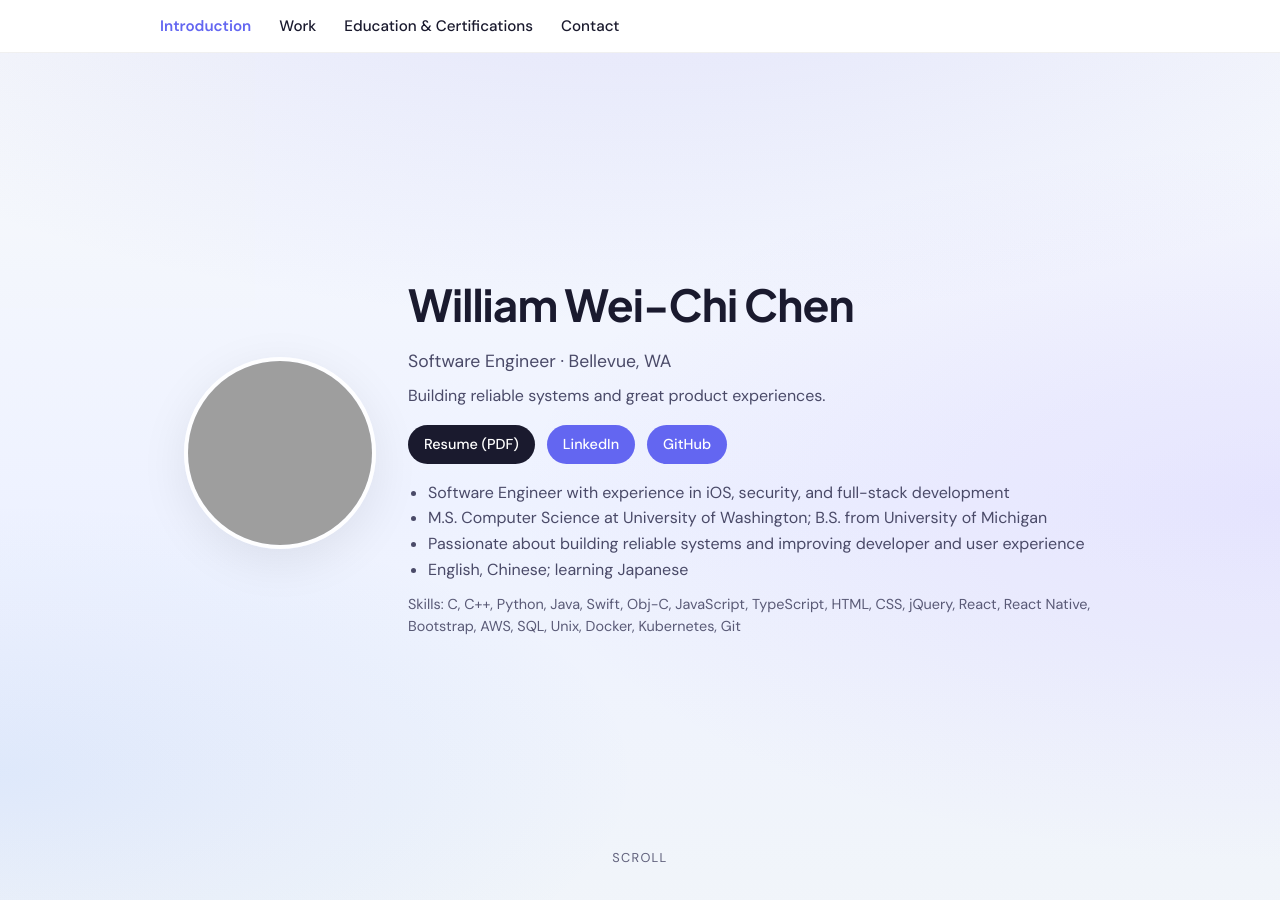
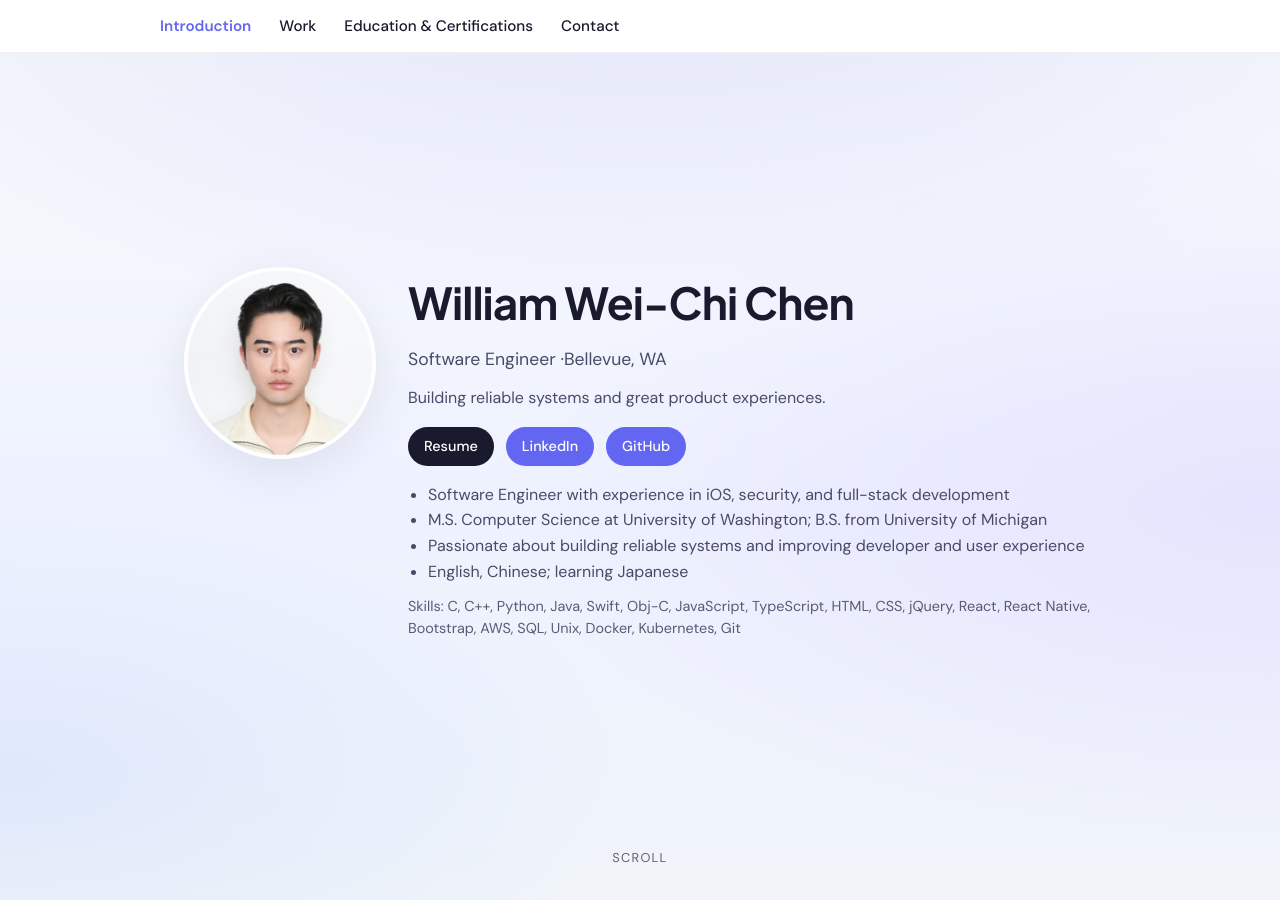
Before and after one commit to wxllchxn/wxllchxn.github.io, a Jekyll site: the page built from index.md, in a window 1280 px wide and 900 px high. Built offline with Jekyll 4.4.1, drawn with Linux system fonts in a browser that asks for light colours; grey boxes are pictures that could not be loaded.

Commit message:
mobile overhaul

```diff
--- a/_layouts/default.html
+++ b/_layouts/default.html
@@ -5,6 +5,7 @@
 </head>
 <body class="site-body layout-default">
   {{ content }}
+  <div id="contact-form-toast" class="contact-toast" role="status" aria-live="polite" aria-atomic="true" hidden></div>
   <footer class="site-footer">
     <div class="footer-inner">
       &copy; {{ site.time | date: '%Y' }} {{ site.author }}
--- a/_sass/site.scss
+++ b/_sass/site.scss
@@ -119,9 +119,9 @@ body.site-body {
 
   .intro-content {
     display: flex;
+    flex-direction: row;
+    align-items: flex-start;
     gap: clamp(1rem, 3vw, 2rem);
-    align-items: center;
-    flex-wrap: nowrap;
     align-self: center;
     width: 100%;
     min-width: 0;
@@ -138,13 +138,15 @@ body.site-body {
     animation: hero-fade-in 0.8s ease-out both;
   }
 
-  .intro-text {
+  .intro-stack {
     flex: 1 1 0;
     min-width: 0;
+    display: flex;
+    flex-direction: column;
     animation: hero-fade-in 0.8s ease-out 0.15s both;
   }
 
-  .intro-text h1 {
+  .intro-name {
     margin: 0 0 0.5rem 0;
     font-family: $font-display;
     font-size: clamp(2rem, 5vw, 2.75rem);
@@ -153,10 +155,27 @@ body.site-body {
     color: $color-text;
   }
 
-  .intro-subtitle {
-    margin: 0 0 0.5rem 0;
+  .intro-meta {
+    display: flex;
+    flex-wrap: wrap;
+    align-items: baseline;
+    gap: 0;
+    margin: 0 0 0.75rem 0;
+  }
+
+  .intro-role,
+  .intro-location {
+    margin: 0;
     font-size: 1.1rem;
     color: $color-text-muted;
+  }
+
+  .intro-role::after {
+    content: " · ";
+  }
+
+  .intro-below {
+    min-width: 0;
   }
 
   .intro-tagline {
@@ -169,8 +188,9 @@ body.site-body {
   .intro-links {
     margin-bottom: 1rem;
     display: flex;
-    gap: 0.75rem;
+    gap: 0.5rem 0.75rem;
     flex-wrap: wrap;
+    align-items: center;
   }
 
   .intro-links a {
@@ -203,6 +223,7 @@ body.site-body {
     padding-left: 1.25rem;
     line-height: 1.6;
     color: $color-text-muted;
+    text-align: left;
   }
 
   .intro-skills-label {
@@ -211,6 +232,7 @@ body.site-body {
     line-height: 1.5;
     color: $color-text-muted;
     opacity: 0.9;
+    text-align: left;
   }
 
   .scroll-hint {
@@ -355,6 +377,19 @@ body.site-body {
 
 #work .work-tabs {
   margin-top: 0.5rem;
+  min-width: 0;
+  max-width: 100%;
+}
+
+#work .work-tabs-card {
+  display: flex;
+  flex-direction: column;
+  gap: 0;
+  min-width: 0;
+  max-width: 100%;
+}
+
+#work .work-tab-panels {
   min-width: 0;
   max-width: 100%;
 }
@@ -796,43 +831,162 @@ body.site-body {
   box-shadow: 0 8px 24px rgba(0, 0, 0, 0.15);
 }
 
-.contact-form-result {
-  margin-top: 0.75rem;
-  padding: 0.75rem 1rem;
-  border-radius: $radius-sm;
-  font-size: 0.95rem;
-  font-weight: 500;
-  text-align: center;
-  outline: none;
-}
-
-.contact-form-result:empty {
-  display: none;
-}
-
-.contact-form-result--success {
-  background: rgba(255, 255, 255, 0.95);
-  color: #15803d;
-}
-
-.contact-form-result--error {
-  background: rgba(254, 226, 226, 0.95);
-  color: #b91c1c;
-}
-
-@media (prefers-reduced-motion: reduce) {
-  .contact-form-submit:hover {
-    transform: none;
-  }
-}
-
 @media (max-width: 720px) {
   .page-section {
     overflow-x: clip;
   }
 
+  #introduction.page-section .intro-content {
+    display: grid;
+    grid-template-columns: auto 1fr;
+    column-gap: 0.65rem;
+    row-gap: 0.15rem;
+    align-items: start;
+  }
+
+  #introduction.page-section .profile-photo {
+    grid-column: 1;
+    grid-row: 1 / span 3;
+    width: 92px;
+    height: 92px;
+    align-self: start;
+  }
+
+  #introduction.page-section .intro-stack {
+    display: contents;
+  }
+
+  #introduction.page-section .intro-name {
+    grid-column: 2;
+    grid-row: 1;
+    margin: 0;
+    font-size: clamp(1.2rem, 5.5vw, 1.45rem);
+    line-height: 1.15;
+  }
+
+  #introduction.page-section .intro-meta {
+    display: contents;
+  }
+
+  #introduction.page-section .intro-role {
+    grid-column: 2;
+    grid-row: 2;
+    margin: 0;
+    font-size: 0.92rem;
+  }
+
+  #introduction.page-section .intro-location {
+    grid-column: 2;
+    grid-row: 3;
+    margin: 0;
+    font-size: 0.92rem;
+  }
+
+  #introduction.page-section .intro-role::after {
+    content: none;
+  }
+
+  #introduction.page-section .intro-below {
+    grid-column: 1 / -1;
+    grid-row: 4;
+    margin-top: 0.65rem;
+    text-align: left;
+  }
+
+  #introduction.page-section .intro-tagline {
+    max-width: none;
+  }
+
+  #introduction.page-section .intro-links a {
+    background: transparent;
+    color: $color-accent;
+    padding: 0.2rem 0;
+    border-radius: 0;
+    text-decoration: underline;
+    font-size: 0.88rem;
+    font-weight: 600;
+  }
+
+  #introduction.page-section .intro-links a:hover {
+    color: $color-accent-hover;
+    transform: none;
+  }
+
+  #introduction.page-section .intro-links a:not(:last-child)::after {
+    content: " | ";
+    margin: 0;
+    color: $color-text-muted;
+    font-weight: 500;
+    text-decoration: none;
+    display: inline;
+  }
+
+  #introduction.page-section .intro-links a:first-of-type {
+    background: transparent;
+  }
+
+  #work .section-inner {
+    display: flex;
+    flex-direction: column;
+    min-height: 0;
+  }
+
+  #work .work-tabs {
+    flex: 1;
+    min-height: 0;
+    display: flex;
+    flex-direction: column;
+  }
+
+  #work .work-tabs-card {
+    flex: 1;
+    min-height: 0;
+    flex-direction: row;
+    align-items: stretch;
+    gap: 0.65rem;
+    background: $color-card-bg;
+    backdrop-filter: blur(8px);
+    border-radius: $radius;
+    padding: 0.65rem 0.75rem;
+    box-shadow: $shadow;
+  }
+
+  #work .tab-buttons {
+    flex-direction: column;
+    flex-wrap: nowrap;
+    margin-bottom: 0;
+    gap: 0.35rem;
+    width: auto;
+    flex-shrink: 0;
+    align-self: flex-start;
+  }
+
+  #work .tab-buttons button {
+    width: 2.75rem;
+    min-width: 2.75rem;
+    max-width: none;
+    padding: 0.45rem;
+    justify-content: center;
+  }
+
+  #work .work-tab-copy {
+    display: none;
+  }
+
+  #work .work-tab-panels {
+    flex: 1;
+    min-width: 0;
+    display: flex;
+    flex-direction: column;
+  }
+
   #work .tab-panel {
     overflow-x: hidden;
+    flex: 1;
+    min-height: 0;
+    overflow-y: auto;
+    -webkit-overflow-scrolling: touch;
+    margin-bottom: 0;
   }
 
   .tab-panel-header,
@@ -842,52 +996,122 @@ body.site-body {
   }
 
   .split-section-grid {
-    gap: 0.75rem;
+    grid-template-columns: minmax(0, 1fr) minmax(0, 1fr);
+    gap: 0.4rem;
+  }
+
+  .split-section-column h2 {
+    font-size: 1.12rem;
+    padding-bottom: 0.45rem;
+    margin-bottom: 0.25rem;
+  }
+
+  .split-section-column .section-tagline {
+    font-size: 0.78rem;
+    line-height: 1.35;
+    margin: -0.2rem 0 0.4rem 0;
+    max-width: none;
+  }
+
+  .split-section-column {
+    gap: 0.45rem;
   }
 
   .education-item {
-    grid-template-columns: 60px 1fr;
+    grid-template-columns: 38px 1fr;
+    min-height: 0;
+    border-radius: 10px;
+  }
+
+  .rail-card-body {
+    padding: 0.45rem 0.5rem;
+  }
+
+  .rail-card-body p {
+    font-size: 0.76rem;
+    line-height: 1.35;
+    margin: 0.15rem 0;
+  }
+
+  .edu-meta {
+    font-size: 0.68rem;
+    line-height: 1.3;
   }
 
   .rail-icon {
-    font-size: 1.2rem;
+    font-size: 0.78rem;
+  }
+
+  .rail-icon-aws,
+  .rail-icon-java {
+    font-size: 0.65rem;
   }
 
   .work-role-dates {
     white-space: normal;
   }
+
+  #education-certifications .section-inner {
+    align-items: flex-start;
+    padding-top: calc(#{$nav-height} + 0.65rem);
+  }
 }
 
 @media (max-width: 480px) {
-  #introduction.page-section .intro-content {
-    flex-wrap: wrap;
-    justify-content: center;
-    text-align: center;
-  }
-
-  #introduction.page-section .intro-text {
-    flex: 1 1 100%;
-  }
-
-  #education-certifications .section-inner {
-    display: block;
+  #work .tab-buttons button {
+    width: 2.5rem;
+    min-width: 2.5rem;
   }
 
   .split-section-grid {
-    grid-template-columns: 1fr;
+    gap: 0.3rem;
   }
 
   .education-item {
-    min-height: 0;
-    grid-template-columns: 56px 1fr;
+    grid-template-columns: 34px 1fr;
   }
 
-  .rail-icon {
-    font-size: 1.15rem;
+  .rail-card-body p {
+    font-size: 0.72rem;
+  }
+}
+
+// --- Contact toast (fixed, global) ---
+.contact-toast {
+  position: fixed;
+  bottom: 1rem;
+  left: 1rem;
+  z-index: 10050;
+  max-width: min(calc(100vw - 2rem), 22rem);
+  padding: 0.85rem 1.1rem;
+  border-radius: $radius;
+  font-size: 0.95rem;
+  font-weight: 600;
+  line-height: 1.35;
+  box-shadow: 0 8px 28px rgba(0, 0, 0, 0.22);
+}
+
+.contact-toast[hidden] {
+  display: none !important;
+}
+
+.contact-toast--success {
+  background: #27ae60;
+  color: #fff;
+}
+
+.contact-toast--error {
+  background: #c0392b;
+  color: #fff;
+}
+
+@media (prefers-reduced-motion: reduce) {
+  .contact-form-submit:hover {
+    transform: none;
   }
 
-  #work .tab-buttons button {
-    max-width: 100%;
+  .contact-toast {
+    transition: none;
   }
 }
 
--- a/assets/js/site.js
+++ b/assets/js/site.js
@@ -24,10 +24,10 @@
   }
 
   // Work experience tabs
-  var tabList = document.querySelector('.work-tabs[role="tablist"]');
+  var tabList = document.querySelector('.tab-buttons[role="tablist"]');
   if (tabList) {
-    var tabs = tabList.querySelectorAll('.tab-buttons [role="tab"]');
-    var panels = tabList.querySelectorAll('.tab-panel');
+    var tabs = tabList.querySelectorAll('[role="tab"]');
+    var panels = document.querySelectorAll('#work .work-tab-panels .tab-panel');
 
     tabs.forEach(function (tab, index) {
       tab.addEventListener('click', function () {
@@ -70,18 +70,33 @@
     });
   }
 
+  function showContactToast(message, isSuccess) {
+    var toast = document.getElementById('contact-form-toast');
+    if (!toast) return;
+
+    toast.textContent = message;
+    toast.classList.remove('contact-toast--success', 'contact-toast--error');
+    toast.classList.add(isSuccess ? 'contact-toast--success' : 'contact-toast--error');
+    toast.removeAttribute('hidden');
+    toast.setAttribute('aria-hidden', 'false');
+
+    window.clearTimeout(showContactToast._timer);
+    showContactToast._timer = window.setTimeout(function () {
+      toast.setAttribute('hidden', '');
+      toast.setAttribute('aria-hidden', 'true');
+      toast.textContent = '';
+      toast.classList.remove('contact-toast--success', 'contact-toast--error');
+    }, 6000);
+  }
+
   // Web3Forms: AJAX submit (no redirect)
   var contactForm = document.getElementById('contact-form');
-  var contactResult = document.getElementById('contact-form-result');
-  if (contactForm && contactResult) {
+  if (contactForm) {
     contactForm.addEventListener('submit', function (e) {
       e.preventDefault();
 
       var submitBtn = contactForm.querySelector('.contact-form-submit');
       var defaultLabel = submitBtn ? submitBtn.textContent : '';
-
-      contactResult.textContent = '';
-      contactResult.classList.remove('contact-form-result--success', 'contact-form-result--error');
 
       if (submitBtn) {
         submitBtn.disabled = true;
@@ -112,17 +127,11 @@
           var msg =
             data.message ||
             (ok ? 'Message sent.' : 'Something went wrong.');
-          contactResult.textContent = msg;
-          contactResult.classList.add(
-            ok ? 'contact-form-result--success' : 'contact-form-result--error'
-          );
+          showContactToast(msg, ok);
           if (ok) contactForm.reset();
-          contactResult.focus();
         })
         .catch(function () {
-          contactResult.textContent = 'Something went wrong. Please try again.';
-          contactResult.classList.add('contact-form-result--error');
-          contactResult.focus();
+          showContactToast('Something went wrong. Please try again.', false);
         })
         .finally(function () {
           if (submitBtn) {
--- a/index.md
+++ b/index.md
@@ -6,24 +6,29 @@ title: William Wei-Chi Chen
 <section id="introduction" class="page-section">
   <div class="section-inner">
     <div class="intro-content">
-      <img src="{{ site.baseurl }}/assets/images/profile.jpg" alt="William Wei-Chi Chen" class="profile-photo" />
-      <div class="intro-text">
-        <h1>{{ site.author }}</h1>
-        <p class="intro-subtitle">Software Engineer · Bellevue, WA</p>
-        <p class="intro-tagline">Building reliable systems and great product experiences.</p>
-        <div class="intro-links">
-          <a href="{{ site.resume_url }}" target="_blank" rel="noopener noreferrer">Resume (PDF)</a>
+      <img src="{{ site.baseurl }}/assets/images/profile.png" alt="William Wei-Chi Chen" class="profile-photo" />
+      <div class="intro-stack">
+        <h1 class="intro-name">{{ site.author }}</h1>
+        <div class="intro-meta">
+          <p class="intro-role">Software Engineer</p>
+          <p class="intro-location">Bellevue, WA</p>
+        </div>
+        <div class="intro-below">
+          <p class="intro-tagline">Building reliable systems and great product experiences.</p>
+          <div class="intro-links">
+          <a href="{{ site.resume_url }}" target="_blank" rel="noopener noreferrer">Resume</a>
           <a href="{{ site.linkedin_url }}" target="_blank" rel="noopener noreferrer">LinkedIn</a>
           <a href="{{ site.github_url }}" target="_blank" rel="noopener noreferrer">GitHub</a>
-        </div>
-        <ul class="intro-bullets">
+          </div>
+          <ul class="intro-bullets">
           {% for bullet in site.data.intro.bullets %}
           <li>{{ bullet }}</li>
           {% endfor %}
-        </ul>
-        {% if site.data.skills %}
-        <p class="intro-skills-label">Skills: {{ site.data.skills.general_purpose.items | join: ", " }}, {{ site.data.skills.frontend.items | join: ", " }}, {{ site.data.skills.devops.items | join: ", " }}</p>
-        {% endif %}
+          </ul>
+          {% if site.data.skills %}
+          <p class="intro-skills-label">Skills: {{ site.data.skills.general_purpose.items | join: ", " }}, {{ site.data.skills.frontend.items | join: ", " }}, {{ site.data.skills.devops.items | join: ", " }}</p>
+          {% endif %}
+        </div>
       </div>
     </div>
     <div class="scroll-hint" aria-hidden="true">Scroll</div>
@@ -34,18 +39,20 @@ title: William Wei-Chi Chen
   <div class="section-inner">
     <h2>Work Experience</h2>
     <p class="section-tagline">Building products at scale — from mobile to platform.</p>
-    <div class="work-tabs" role="tablist" aria-label="Work experience">
-      <div class="tab-buttons">
-        {% for company in site.data.experience %}
-        <button type="button" role="tab" aria-selected="{% if forloop.first %}true{% else %}false{% endif %}" aria-controls="panel-{{ forloop.index0 }}" id="tab-{{ forloop.index0 }}" data-tab-index="{{ forloop.index0 }}">
-          <span class="work-tab-icon work-tab-icon-{{ company.icon_key }}">{{ company.icon_label }}</span>
-          <span class="work-tab-copy">
-            <span class="work-tab-company">{{ company.company }}</span>
-            <span class="work-tab-dates">{{ company.button_dates }}</span>
-          </span>
-        </button>
-        {% endfor %}
-      </div>
+    <div class="work-tabs" aria-label="Work experience">
+      <div class="work-tabs-card">
+        <div class="tab-buttons" role="tablist">
+          {% for company in site.data.experience %}
+          <button type="button" role="tab" aria-selected="{% if forloop.first %}true{% else %}false{% endif %}" aria-controls="panel-{{ forloop.index0 }}" id="tab-{{ forloop.index0 }}" data-tab-index="{{ forloop.index0 }}">
+            <span class="work-tab-icon work-tab-icon-{{ company.icon_key }}">{{ company.icon_label }}</span>
+            <span class="work-tab-copy">
+              <span class="work-tab-company">{{ company.company }}</span>
+              <span class="work-tab-dates">{{ company.button_dates }}</span>
+            </span>
+          </button>
+          {% endfor %}
+        </div>
+        <div class="work-tab-panels">
       {% for company in site.data.experience %}
       <div role="tabpanel" id="panel-{{ forloop.index0 }}" class="tab-panel" {% unless forloop.first %}hidden{% endunless %}>
         <div class="tab-panel-header">
@@ -72,6 +79,8 @@ title: William Wei-Chi Chen
         </div>
       </div>
       {% endfor %}
+        </div>
+      </div>
     </div>
   </div>
 </section>
@@ -130,7 +139,6 @@ title: William Wei-Chi Chen
         <textarea id="contact-message" name="message" required rows="4"></textarea>
       </div>
       <button type="submit" class="contact-form-submit">Send message</button>
-      <p id="contact-form-result" class="contact-form-result" role="status" aria-live="polite" tabindex="-1"></p>
     </form>
   </div>
 </section>
```
Also changed, not shown: README.md.
